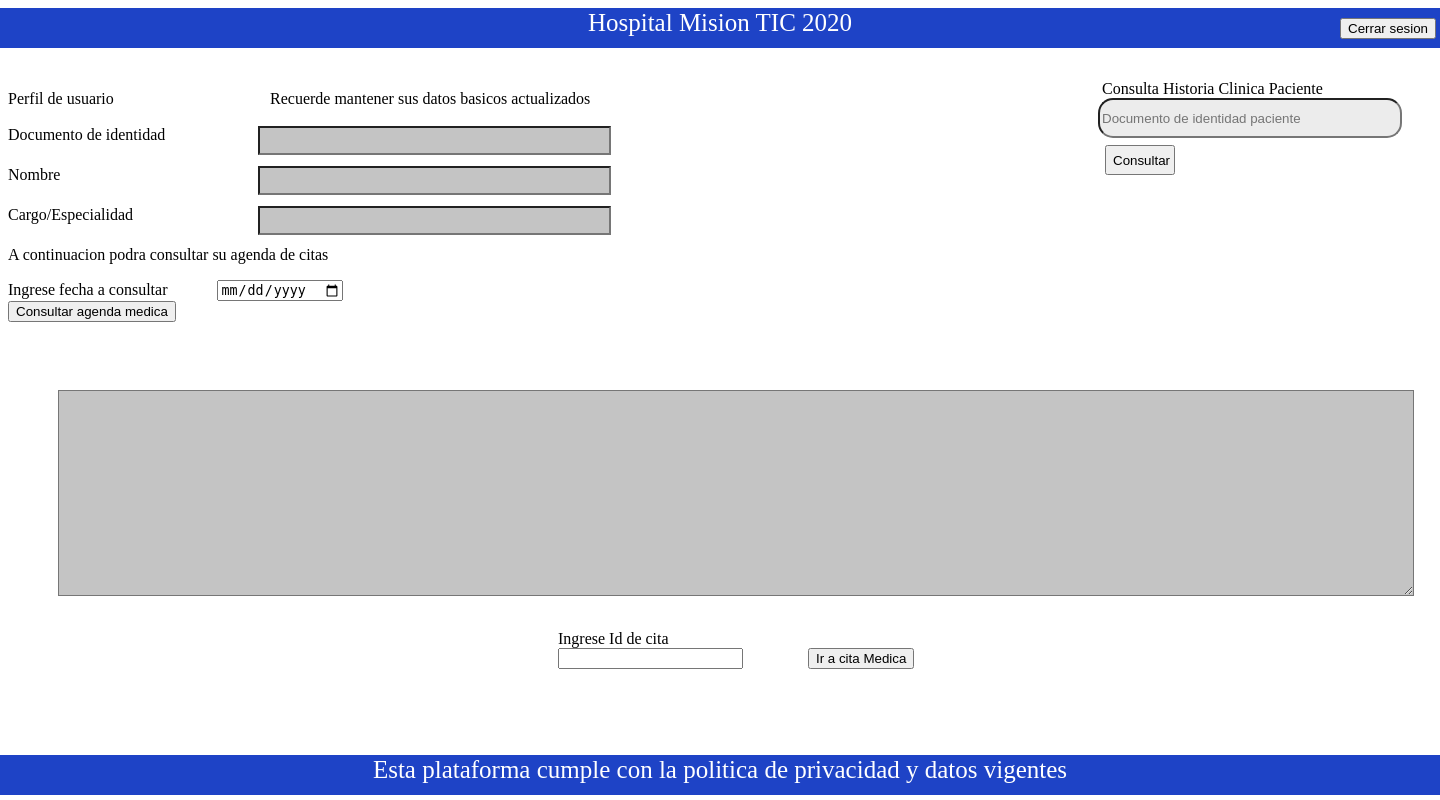
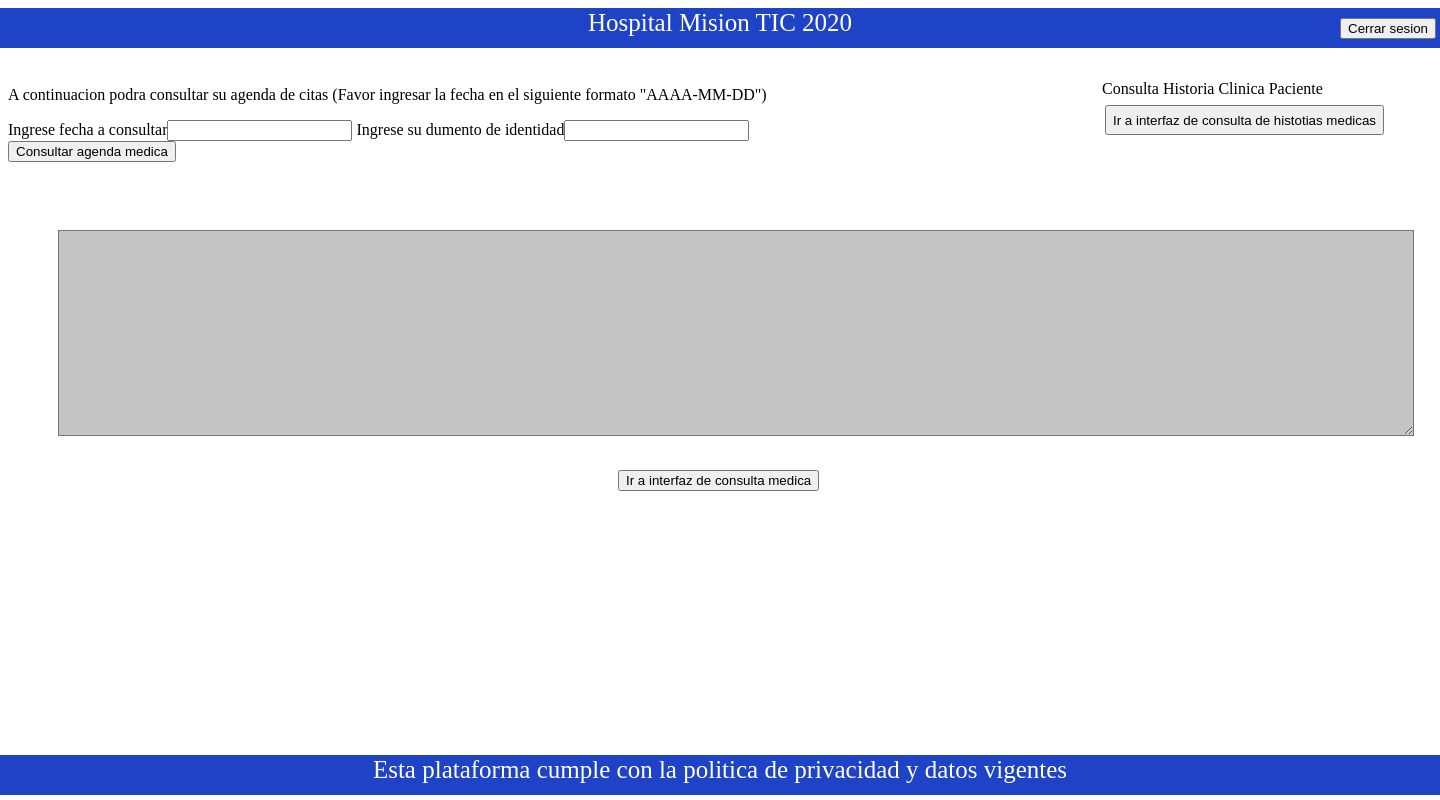
Before and after one commit to MSRestreLeon/Grupo-5-, a Flask app: page /medico in a window 1440 px wide. Run offline with Flask 2, Linux system fonts and the light colour scheme.

Commit message:
Queda lista conexion de medico con base de datos a falta de edicion de informacion receptada

```diff
--- a/003_proyecto/main.py
+++ b/003_proyecto/main.py
@@ -114,69 +114,49 @@ def generarNuevaContrasena():
 
 @app.route("/medico", methods=["GET", "POST"])
 def medico():
-    if request.method == 'get':
+    agenda=''
+    if request.method == 'POST':
+        fechaAgenda = request.form["fechaAgenda"]
+        docMedico = request.form["docMedico"]
+        #Consultar y mostrar
+        with sqlite3.connect("hospital.db") as connection:
+            # Lugar donde almacenamos todo lo que vamos a ejecutar
+            cursor = connection.cursor()
+            cursor.execute(
+                "SELECT * FROM agendaMedica WHERE idMedico = ? AND fecha = ?",
+                [docMedico,fechaAgenda])
+            agenda = cursor.fetchall()
+            #while matriz != None:
+            #    for i in range(len(matriz)):
+            #        for n in range(len(matriz[i])):
+            #          agenda=matriz[i][n]
+    return render_template("medico.html",agenda=agenda)
+
+
+@app.route("/medico/historiaClinica", methods=["GET", "POST"])
+def historia_clinica():
+    historia=''
+    if request.method == 'POST':
         docPaciente = request.form["docPaciente"]
-        docMedico = request.form["docMedico"]
-        nombreMedico = request.form["nombreMedico"]
-        cargo = request.form["cargo"]
-        idCita = request.form["idCita"]
-        fechaAgenda = request.form["fechaAgenda"]
         # Consultar y mostrar
         with sqlite3.connect("hospital.db") as connection:
             # Lugar donde almacenamos todo lo que vamos a ejecutar
             cursor = connection.cursor()
-            for row in cursor.execute("SELECT * FROM agendaMedica WHERE docMedico = ? ",
-                [docMedico]):print(row)
-    return render_template("medico.html")
+            cursor.execute("SELECT * FROM historiaClinica WHERE docPaciente = ? ",
+                [docPaciente])
+            historia = cursor.fetchall()
+
+    return render_template("historiaClinica.html",historia=historia)
 
 
-@app.route("/medico/historiaClinica", methods=["GET", "POST"])
-def historia_clinica():
-    if request.method == 'get':
+@app.route("/medico/consultaMedica", methods=["GET", "POST"])
+def consulta_medica():
+    mensaje = ''
+    if request.method == 'POST':
+        id = request.form["idCita"]
         docPaciente = request.form["docPaciente"]
-        nombrePaciente = request.form["nombrePaciente"]
-        genero = request.form["genero"]
-        edad = request.form["edad"]
-        correo = request.form["correo"]
-        tipoRh = request.form["tipoRh"]
-        numeroContacto = request.form["numeroContacto"]
-        direccion = request.form["direccion"]
-        fechaInicio = request.form["fechaInicio"]
-        fechaFinal = request.form["fechaFinal"]
-        historiaClinica = request.form["historiaClinica"]
-        # Consultar y mostrar
-        with sqlite3.connect("hospital.db") as connection:
-            # Lugar donde almacenamos todo lo que vamos a ejecutar
-            cursor = connection.cursor()
-            cursor.execute("INSERT INTO usuario VALUES (?, ?, ?, ?, ?)",
-                           [id, nombres, rol, password, estado])
-            cursor.execute("INSERT INTO paciente VALUES (?, ?, ?, ?, ?, ?)",
-                           [id, edad, profesion, email, genero, tipoSangre])
-            connection.commit()
-    return render_template("historiaClinica.html")
-
-
-@app.route("/medico/consultaMedica", methods=["get", "post"])
-def consulta_medica():
-    if request.method == 'get':
-        docPaciente = request.form["docPaciente"]
-        nombrePaciente = request.form["nombrePaciente"]
-        genero = request.form["genero"]
-        edad = request.form["edad"]
-        tipoRh = request.form["tipoRh"]
-        # Consultar y mostrar
-        with sqlite3.connect("hospital.db") as connection:
-            # Lugar donde almacenamos todo lo que vamos a ejecutar
-            cursor = connection.cursor()
-            cursor.execute("INSERT INTO usuario VALUES (?, ?, ?, ?, ?)",
-                           [id, nombres, rol, password, estado])
-            cursor.execute("INSERT INTO paciente VALUES (?, ?, ?, ?, ?, ?)",
-                           [id, edad, profesion, email, genero, tipoSangre])
-            connection.commit()
-    if request.method == 'post':
-        id = request.form["peso"]
         sintomas = request.form["sintomas"]
-        antecedentes = request.form["nombreMedico"]
+        antecedentes = request.form["antecedentes"]
         cirugias = request.form["cirugias"]
         diagnostico = request.form["diagnostico"]
         peso = request.form["peso"]
@@ -196,10 +176,13 @@ def consulta_medica():
         with sqlite3.connect("hospital.db") as connection:
             # Lugar donde almacenamos todo lo que vamos a ejecutar
             cursor = connection.cursor()
-            cursor.execute("INSERT INTO historiaClinica (id, sintomas, antecedentes, cirugias, diagnostico, examenesMedicos, peso, altura, precionArterial, temperatura, farmacologia, parejas, embarazos, nacidosVivos, partoNatural, metodoAnticonceptivo, drogas, ordenMedicamentos) VALUES (?,?, ?, ?, ?, ?, ?, ?, ?, ?, ?, ?, ?, ?, ?, ?, ?, ?)",
-                           [id, sintomas, antecedentes, cirugias, diagnostico, examenesMedicos, peso, altura, precionArterial, temperatura, farmacologia, parejas, embarazos, nacidosVivos, partoNatural, metodoAnticonceptivo, drogas, ordenMedicamentos])
-            connection.commit()
-    return render_template("consultaMedica.html")
+            if id == "" or docPaciente == "" or sintomas == "" or antecedentes == "" or cirugias == "" or diagnostico == "" or examenesMedicos == "" or peso == "" or altura == "" or precionArterial == "" or parejas == "" or ordenMedicamentos == "":
+                mensaje="Ingrese los datos obligatorios de la consulta medica (*)"
+            else:
+                cursor.execute("INSERT INTO historiaClinica (idCitaMedica,docPaciente,sintomas,antecedentes,cirugias,diagnostico,examenesMedicos,peso,altura,presionArterial,temperatura,farmacologia,parejas,embarazos,nacidosVivos,partoNatural,metodoAnticonceptivo,drogas,ordenMedicamentos) VALUES (?,?,?,?,?,?,?,?,?,?,?,?,?,?,?,?,?,?,?)",
+                           [id,docPaciente,sintomas,antecedentes,cirugias,diagnostico,examenesMedicos,peso,altura,precionArterial,temperatura,farmacologia,parejas,embarazos,nacidosVivos,partoNatural,metodoAnticonceptivo,drogas,ordenMedicamentos])
+                connection.commit()
+    return render_template("consultaMedica.html",mensaje=mensaje)
 
 # Rutas Super Administrador
 
--- a/003_proyecto/static/css/medico.css
+++ b/003_proyecto/static/css/medico.css
@@ -236,19 +236,19 @@
 }
 .buttonHistoria{
     position: absolute;
-    width: 70px;
+    width: auto;
     height: 30px;
     left: 1105px;
-    top: 145px;
+    top: 105px;
 }
 .enunciadoAgenda{
     position: absolute;
-    top: 230px;
+    top: 70px;
 }
 .consultarId{
     position: absolute;
     top: 400px;
-    left: 550px;
+    left: 360px;
 }
 .consultaFecha{
     position: absolute;
@@ -260,11 +260,16 @@
 }
 .fechaAgenda{
     position: relative;
-    left: 50px;
+    left: 0px;
 }
 .formularioHistoriaClinica{
     position: absolute;
-    top: 500px;
+    top: 90px;
+}
+.buttonConsultarHistoria{
+    position: absolute;
+    top: 90px;
+    left: 250px;
 }
 .fecha2{
     position: absolute;
@@ -274,3 +279,16 @@
     position: absolute;
     left: 700px;
 }
+.mensajeAdvertencia{
+    position: absolute;
+    left: 550px;
+    top: 90px;
+    color: red;
+
+}
+.historia{
+    position: absolute;
+    left: 550px;
+    top: 90px;
+
+}
--- a/003_proyecto/templates/medico.html
+++ b/003_proyecto/templates/medico.html
@@ -10,26 +10,17 @@
 
 <body>
   <div class="franja">Hospital Mision TIC 2020 <input type="button" value="Cerrar sesion" onclick="reflogin()" class="cerrarSesion"></div>
-  <div style="position: absolute;top: 90px;"><label>Perfil de usuario</label></div>
-  <div class="textoEncabezadoPerfil">Recuerde mantener sus datos basicos actualizados</div>
 
-  <form action="" method="post">
+  <form action="" method="">
     <div class="textoConsultaHistoria">Consulta Historia Clinica Paciente</div>
-    <div> <input type="text" name="docPaciente" id="docPaciente" placeholder="Documento de identidad paciente " class="docPaciente" > </div>
-    <div><input type="button" value="Consultar" onclick="refhisPaciente()" class="buttonHistoria"></div>
+    <div><input type="button" value="Ir a interfaz de consulta de histotias medicas" onclick="refhisPaciente()" class="buttonHistoria"></div>
   </form>
 
-  <form action="" method="get">
-    <div class="documento">                  Documento de identidad  <input name="docMedico" id="documentoIdentidad" type="text" name="cedula" class="perfil" > </div>
-    <div class="nombre">                     Nombre                  <input name="nombre" id="nombreMedico" type="text" name="nombre" class="perfil"> </div>
-    <div class="cargo">                      Cargo/Especialidad      <input name="cargo" id="cargo" type="text" name="cargo" class="perfil"> </div>
-  </form>
-
-  <form action="" method="post" class="enunciadoAgenda">
-    <p>                                       A continuacion podra consultar su agenda de citas</p>
-    <div class="consultaFecha"><label for=""> Ingrese fecha a consultar</label><input name="fechaAgenda" id="fecha" type="date" class="fechaAgenda"><input type="submit" value="Consultar agenda medica" onclick="validarFechaAgenda()"></div>
-    <textarea name="textoAgenda" id="" cols="30" rows="10" class="textoHistoriaClinica"></textarea>
-    <div class="consultarId">                 Ingrese Id de cita       <input name="idCita" id="idCita" type="text"><input type="submit" value="Ir a cita Medica" onclick="refConsPaciente()" class="buttonId"></div>
+  <form action="" method="POST" class="enunciadoAgenda">
+    <p>A continuacion podra consultar su agenda de citas  (Favor ingresar la fecha en el siguiente formato "AAAA-MM-DD")</p>
+    <div class="consultaFecha"><label for=""> Ingrese fecha a consultar</label><input name="fechaAgenda" id="fecha" type="text" class="fechaAgenda"><label for=""> Ingrese su dumento de identidad</label><input name="docMedico" type="text" ><input type="submit" value="Consultar agenda medica" onclick="validarFechaAgenda()"></div>
+    <textarea name="textoAgenda" id="" cols="30" rows="10" class="textoHistoriaClinica">{{ agenda }}</textarea>
+    <div class="consultarId"><input type="button" value="Ir a interfaz de consulta medica" onclick="refConsPaciente()" class="buttonId"></div>
   </form>
 
   <div class="footer" style="top: 755px;">Esta plataforma cumple con la politica de privacidad y datos vigentes</div>
@@ -64,18 +55,7 @@
     }else{alert('[ERROR] Datos no guardados, favor revice los datos ingresados en documento');}
   }
   function refhisPaciente() {
-    var docPaciente = document.getElementById("docPaciente").value;
-    if (docPaciente==""){
-      alert('[ERROR] Debe de ingresar el documento del paciente ');
-      return false;
-    }else{
-      if(isNaN(docPaciente)){
-      // Si no se cumple la condicion...
-      alert('[ERROR] Debe de ingresar el documento de identidad del paciente correctamente ');
-      return false;
-      }else{location.href="http://127.0.0.1:5000/medico/historiaClinica"}
-    }
-
+    location.href="http://127.0.0.1:5000/medico/historiaClinica"
   }
   function validarFechaAgenda() {
     var fecha = document.getElementById("fecha").value;
@@ -85,10 +65,8 @@
 
   }
   function refConsPaciente() {
-    var idCita = document.getElementById("idCita").value;
-    if (isNaN(idCita)== false && (idCita=="")==false) {
-      location.href="http://127.0.0.1:5000/medico/consultaMedica"
-    }else{alert('[ERROR] Debe de ingresar el id de la cita existente');}
+    location.href="http://127.0.0.1:5000/medico/consultaMedica"
+
   }
 </script>
 </html>
```
Also changed, not shown: 003_proyecto/templates/consultaMedica.html (+22 -24 lines), 003_proyecto/templates/historiaClinica.html (+7 -22 lines), 003_proyecto/hospital.db.
